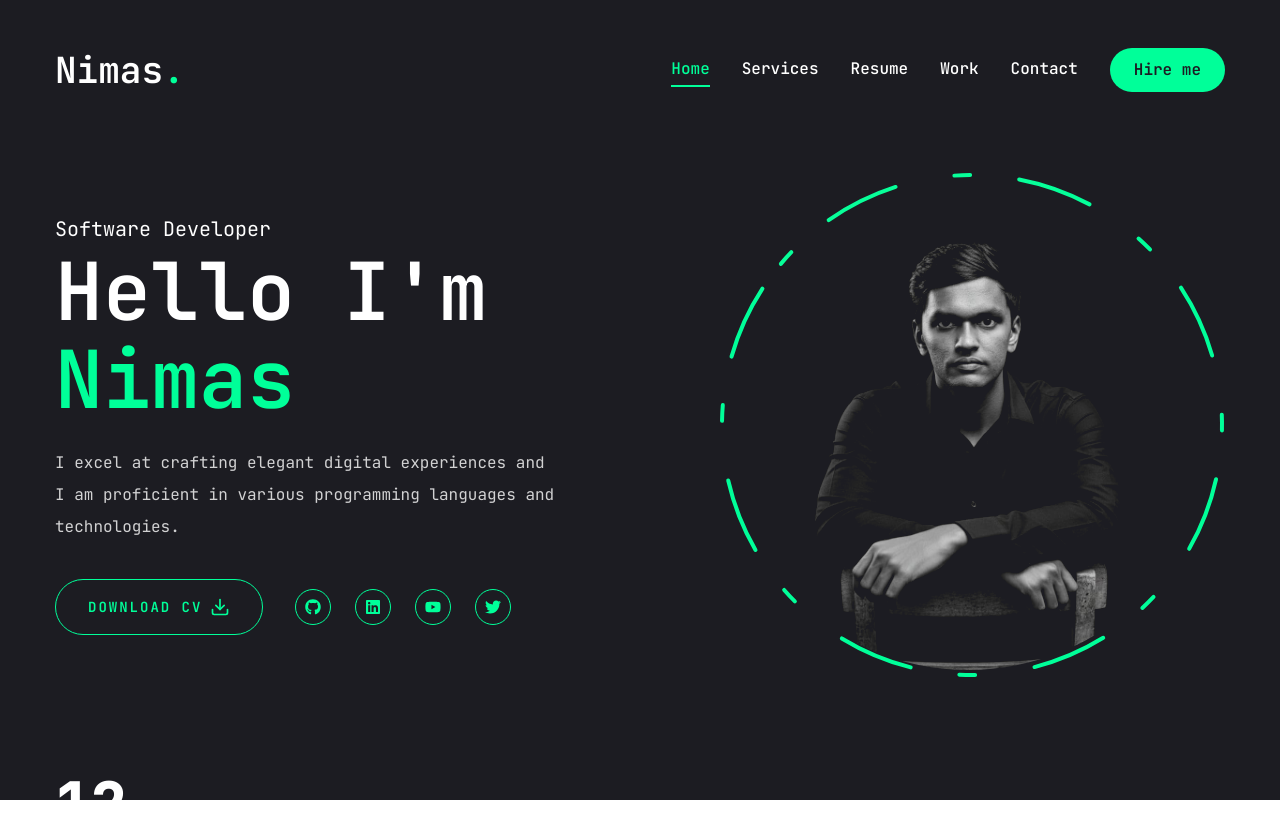
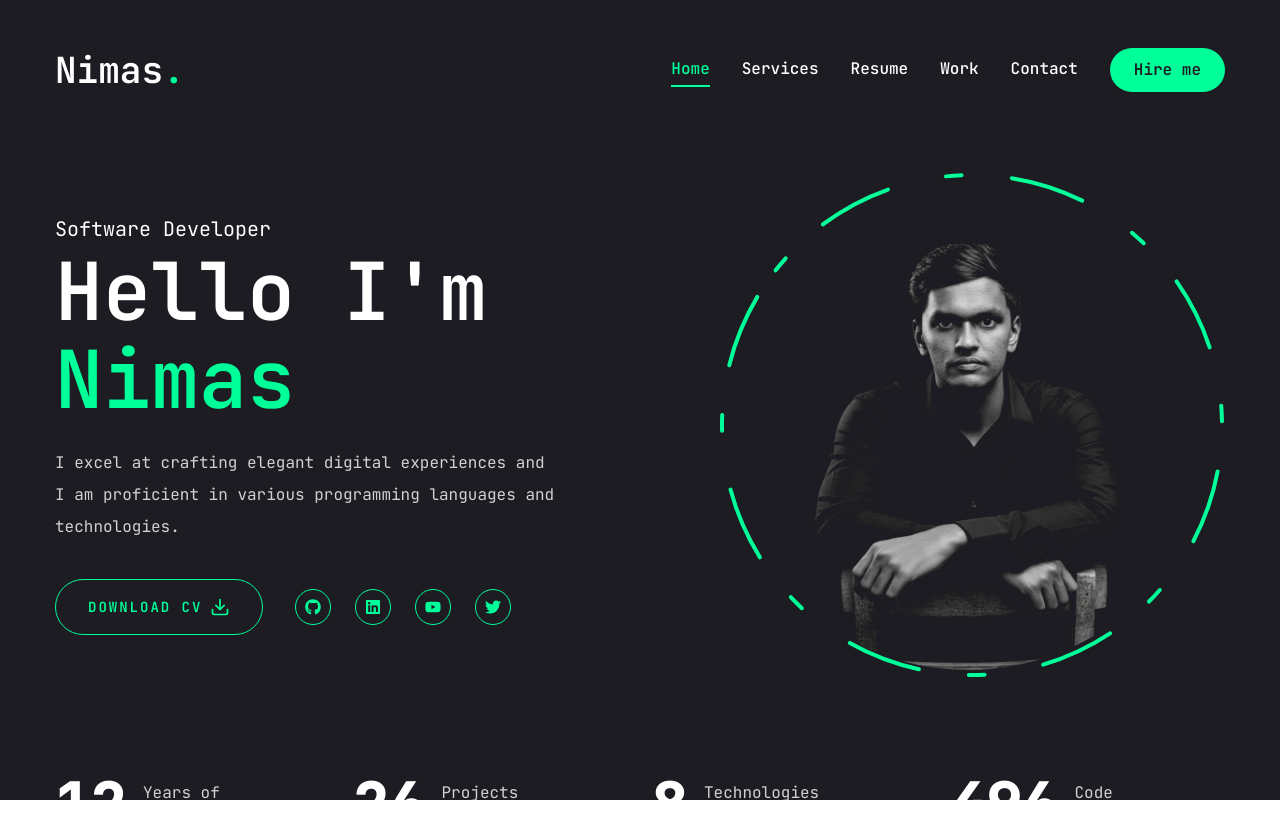
Before and after one commit to Kafoor-Nimas/my-portfolio, a Next.js app: page / in a window 1280 px wide. Shown: the top 838 px of the page. Built offline with nearby package versions, Linux system fonts and the light colour scheme.

Commit message:
Completed Home page

```diff
--- a/components/Stats.jsx
+++ b/components/Stats.jsx
@@ -22,19 +22,26 @@
 ];
 const Stats = () => {
   return (
-    <section>
+    <section className="pt-4 pb-12 xl:pt-0 xl:pb-0">
       <div className="container mx-auto">
-        <div>
+        <div className="flex flex-wrap gap-6 max-w-[80vw] mx-auto xl:max-w-none">
           {states.map((item, index) => {
             return (
-              <div key={index}>
+              <div
+                className="flex-1 flex gap-4 items-center justify-center xl:justify-start"
+                key={index}
+              >
                 <CountUp
                   end={item.num}
                   duration={5}
                   delay={2}
                   className="text-4xl xl:text-6xl font-extrabold"
                 />
-                <p>{item.text}</p>
+                <p
+                  className={`${item.text.length < 15 ? "max-w-[100px]" : "max-w-[150px]"} leading-snug text-white/80`}
+                >
+                  {item.text}
+                </p>
               </div>
             );
           })}
```
